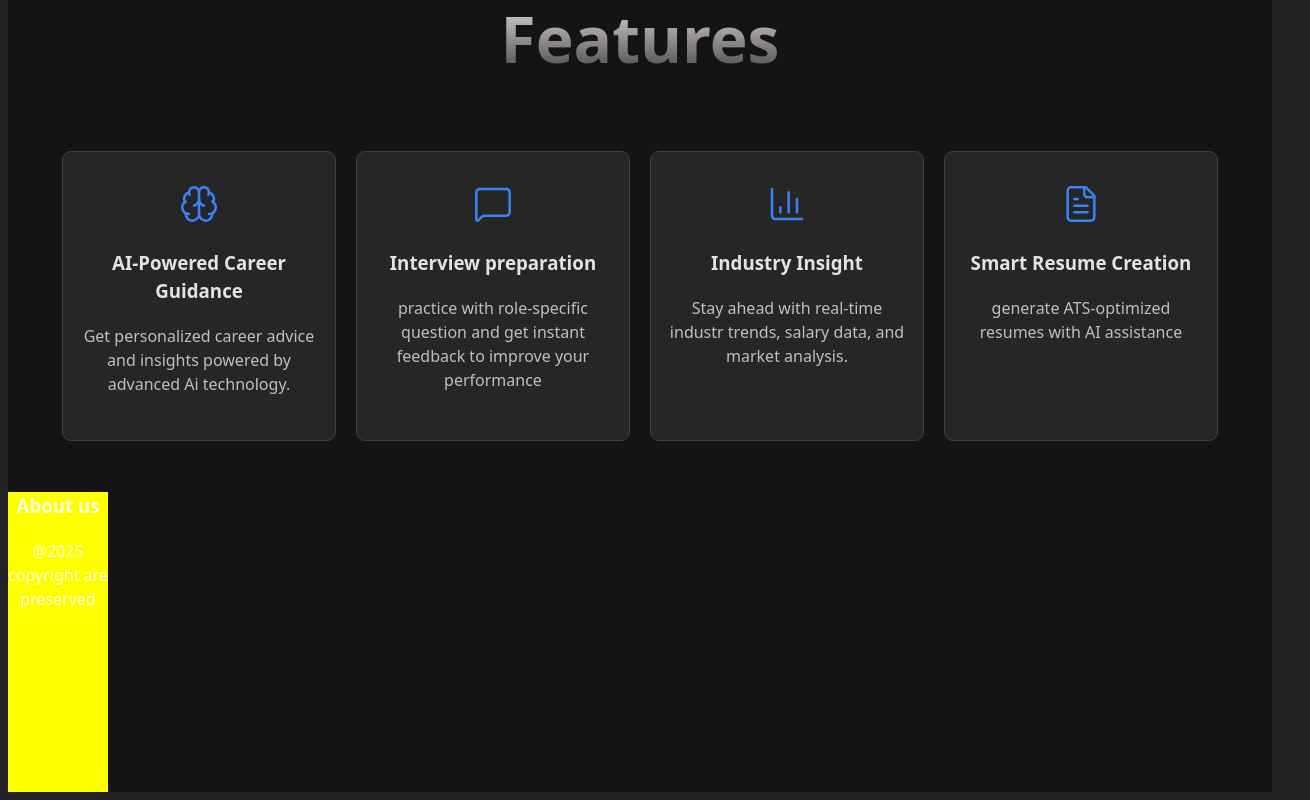
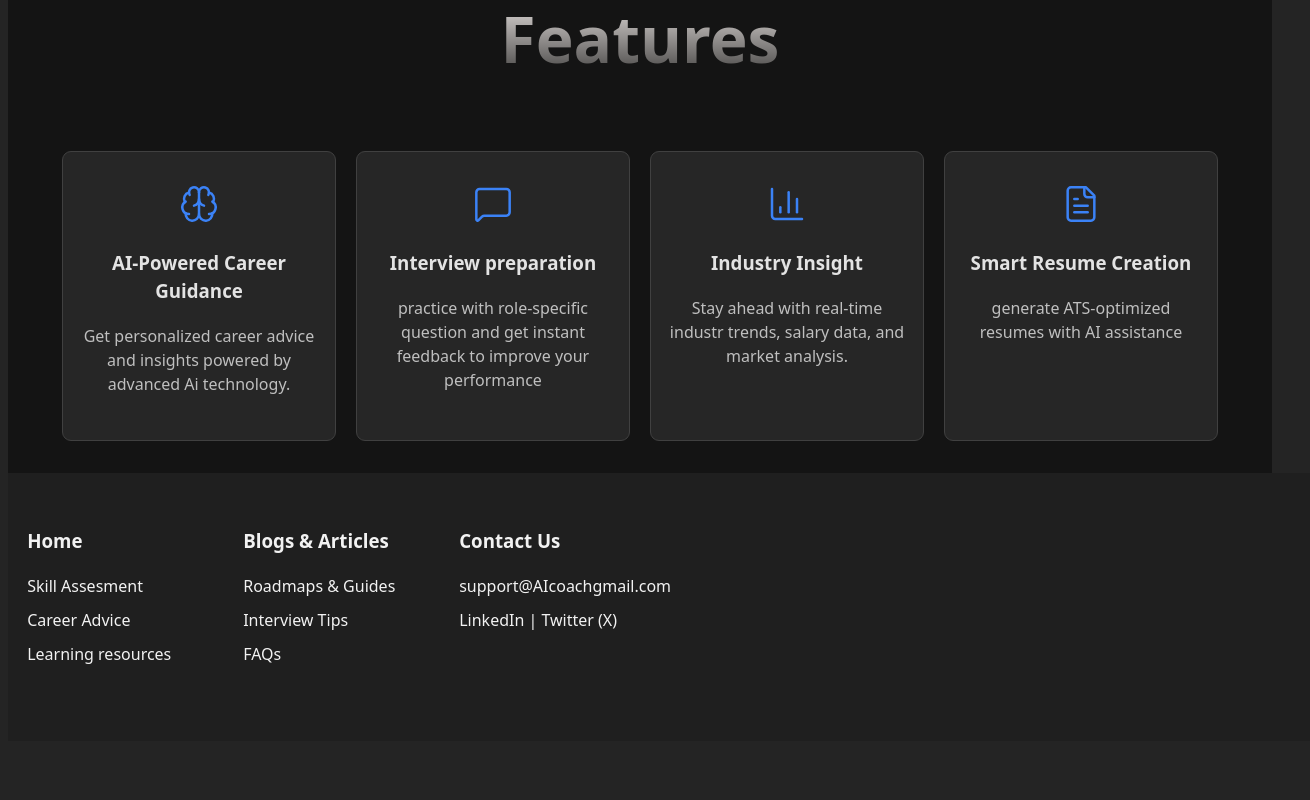
Before and after one commit to Banshal-Yadav/careerGuide, a React (Vite) app: page / in a window 1280 px wide. Shown: the part 1048-1848 px from the top of the page, 1310 px wide, since content can reach past the window. After the commit the page ends 1797 px from the top, so only its background shows below. Built offline with nearby package versions, Linux system fonts and the light colour scheme.

Commit message:
add: added footer

```diff
--- a/src/App.jsx
+++ b/src/App.jsx
@@ -48,6 +48,7 @@ function App() {
         <Stats />
       <Feature  />
       <Footer />
+
     </div>
   );
 }
--- a/src/footer.css
+++ b/src/footer.css
@@ -1,5 +1,18 @@
 .footer{
-    background-color:yellow;
-    width:100px;
-    height:300px;
+    background-color: var(--secondary-bg);
+    width:100%;
+    height:230px;
+    display:flex;
+    text-align:left;
+    padding :1.2rem;
 }
+.ftr-div {
+    color:var(--text-primary);
+    width:200px;
+    margin-right:1rem;
+    margin-top:1rem;
+
+}
+.ftr-div p {
+    margin:10px 0;
+}
--- a/src/footer.jsx
+++ b/src/footer.jsx
@@ -1,10 +1,25 @@
 import "./footer.css"
-function Footer(){
+const Footer = () => {
     return(
        <div className="footer">
-        <h3>About  us</h3>
-        <p>@2025 copyright are preserved</p>
+         <div className="ftr-div">
+            <h3 className="info">Home</h3>
+            <p>Skill Assesment </p>
+            <p>Career Advice</p>
+            <p>Learning resources</p>
         </div>
+         <div className="ftr-div">
+            <h3 className="info">Blogs & Articles</h3>
+            <p> Roadmaps & Guides</p>
+            <p>Interview Tips</p>
+            <p>FAQs</p>
+        </div>
+         <div className="ftr-div">
+            <h3 className="info">Contact Us</h3>
+            <p>support@AIcoachgmail.com </p>
+            <p><a>LinkedIn | Twitter (X) </a></p>
+        </div>
+    </div>
     );
 
 }
```
